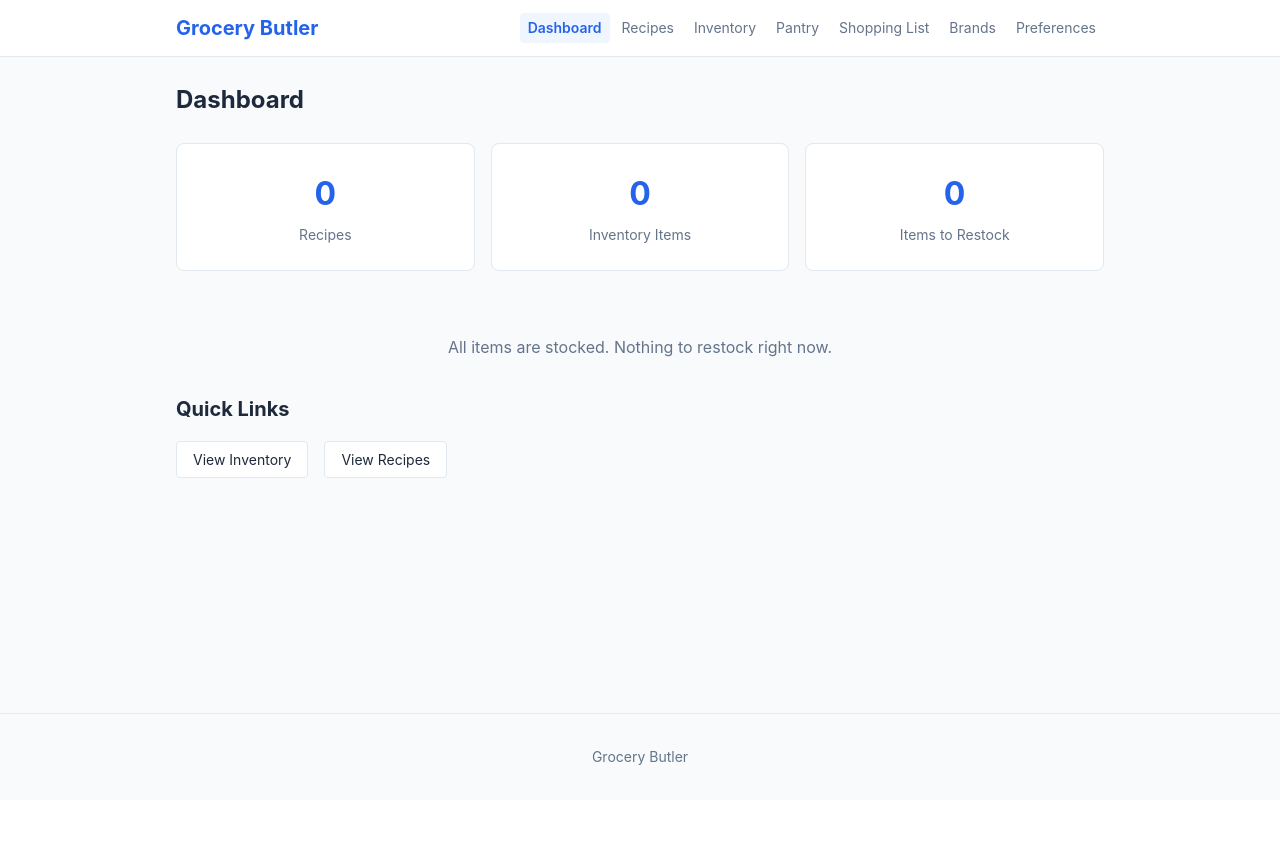
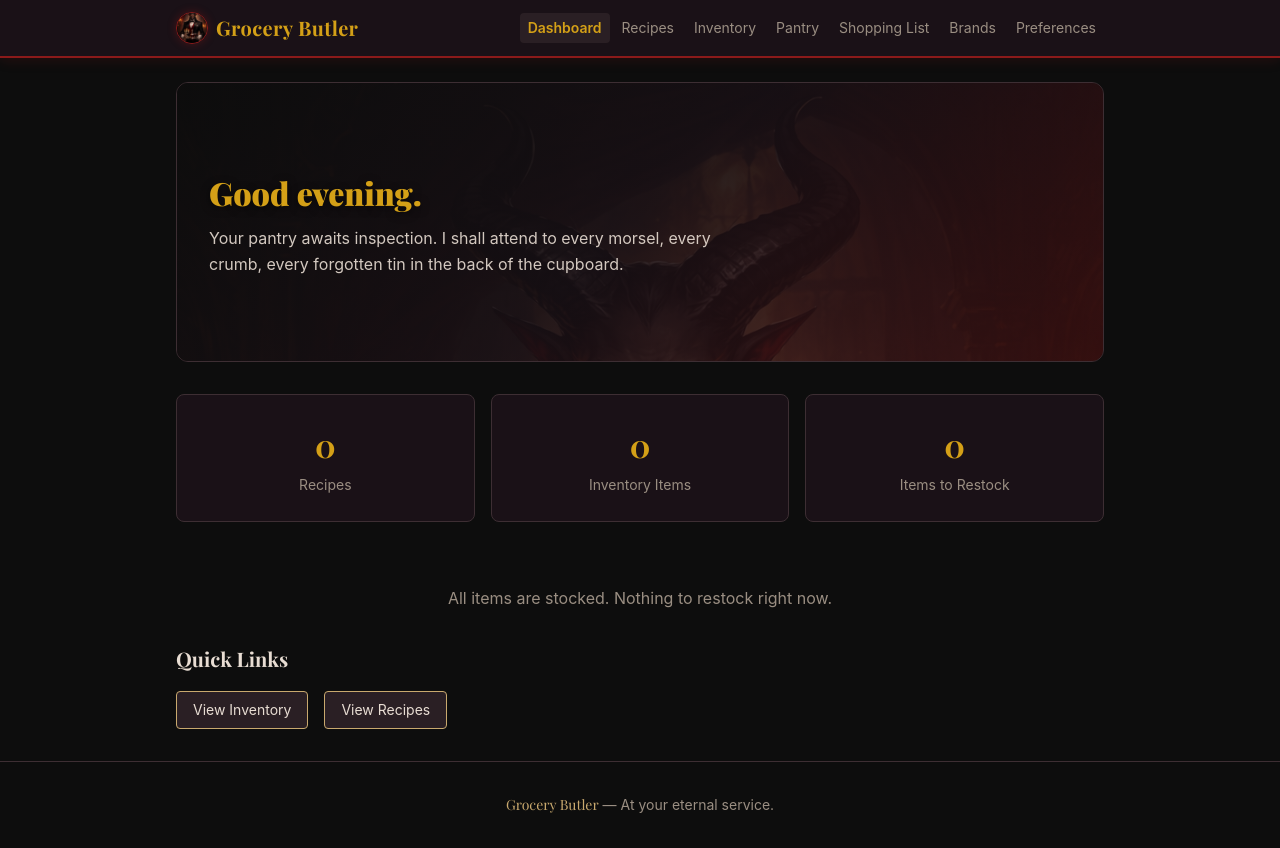
Before and after one commit to Geoffe-Ga/grocery-butler, a Flask app: page / in a window 1280 px wide. Before the commit the page ends 765 px from the top, so only its background shows below. Run offline with Flask 3, Linux system fonts and the light colour scheme; data that the repository does not hold is empty.

Commit message:
feat: dark gothic redesign with satan butler branding
Overhaul the web UI to a dark gothic theme with crimson primary,
gold accents, and Playfair Display serif headings. Add satan-butler
hero image on the dashboard and nav brand icon.

Co-Authored-By: Claude Opus 4.6 <noreply@anthropic.com>

```diff
--- a/grocery_butler/static/css/style.css
+++ b/grocery_butler/static/css/style.css
@@ -1,22 +1,28 @@
-/* Grocery Butler — custom properties and base styles */
+/* Grocery Butler — Dark Gothic Theme */
+
+@import url('https://fonts.googleapis.com/css2?family=Playfair+Display:wght@400;600;700;900&display=swap');
 
 :root {
-    /* Colors */
-    --color-primary: #2563eb;
-    --color-primary-hover: #1d4ed8;
-    --color-on-hand: #16a34a;
-    --color-on-hand-bg: #dcfce7;
-    --color-low: #ca8a04;
-    --color-low-bg: #fef9c3;
-    --color-out: #dc2626;
-    --color-out-bg: #fee2e2;
-    --color-bg: #f8fafc;
-    --color-surface: #ffffff;
-    --color-text: #1e293b;
-    --color-text-muted: #64748b;
-    --color-border: #e2e8f0;
-    --color-flash-success: #16a34a;
-    --color-flash-error: #dc2626;
+    /* Dark Gothic Color Palette */
+    --color-primary: #8b1a1a;
+    --color-primary-hover: #a52222;
+    --color-primary-glow: rgba(139, 26, 26, 0.4);
+    --color-accent: #d4a017;
+    --color-accent-muted: #c9a96e;
+    --color-on-hand: #2d6a30;
+    --color-on-hand-bg: rgba(45, 106, 48, 0.15);
+    --color-low: #b8860b;
+    --color-low-bg: rgba(184, 134, 11, 0.15);
+    --color-out: #c0392b;
+    --color-out-bg: rgba(192, 57, 43, 0.15);
+    --color-bg: #0d0d0d;
+    --color-surface: #1a1117;
+    --color-surface-raised: #2a1f24;
+    --color-text: #e8ddd3;
+    --color-text-muted: #9a8e82;
+    --color-border: #3d2e33;
+    --color-flash-success: #4caf50;
+    --color-flash-error: #c0392b;
 
     /* Layout */
     --max-width: 960px;
@@ -30,10 +36,12 @@
     /* Typography */
     --font-family: -apple-system, BlinkMacSystemFont, "Segoe UI", Roboto,
         "Helvetica Neue", Arial, sans-serif;
+    --font-heading: "Playfair Display", Georgia, "Times New Roman", serif;
     --font-size-sm: 0.875rem;
     --font-size-base: 1rem;
     --font-size-lg: 1.25rem;
     --font-size-xl: 1.5rem;
+    --font-size-2xl: 2rem;
 
     /* Borders */
     --radius-sm: 4px;
@@ -78,10 +86,11 @@ main.container {
 /* Navigation */
 .nav-bar {
     background: var(--color-surface);
-    border-bottom: 1px solid var(--color-border);
+    border-bottom: 2px solid var(--color-primary);
     position: sticky;
     top: 0;
     z-index: 100;
+    box-shadow: 0 2px 12px rgba(139, 26, 26, 0.2);
 }
 
 .nav-container {
@@ -95,11 +104,25 @@ main.container {
 }
 
 .nav-brand {
+    font-family: var(--font-heading);
     font-weight: 700;
     font-size: var(--font-size-lg);
-    color: var(--color-primary);
+    color: var(--color-accent);
     text-decoration: none;
     margin-right: auto;
+    display: flex;
+    align-items: center;
+    gap: var(--spacing-sm);
+    letter-spacing: 0.02em;
+}
+
+.nav-brand-icon {
+    width: 32px;
+    height: 32px;
+    border-radius: 50%;
+    object-fit: cover;
+    border: 1px solid var(--color-primary);
+    box-shadow: 0 0 8px var(--color-primary-glow);
 }
 
 .nav-toggle {
@@ -138,14 +161,14 @@ main.container {
 }
 
 .nav-link:hover {
-    color: var(--color-primary);
-    background: var(--color-bg);
+    color: var(--color-accent);
+    background: var(--color-surface-raised);
 }
 
 .nav-link.active {
-    color: var(--color-primary);
+    color: var(--color-accent);
     font-weight: 600;
-    background: #eff6ff;
+    background: var(--color-surface-raised);
 }
 
 /* Mobile nav */
@@ -210,6 +233,11 @@ main.container {
 }
 
 /* Headings */
+h1, h2, h3 {
+    font-family: var(--font-heading);
+    color: var(--color-text);
+}
+
 h1 {
     font-size: var(--font-size-xl);
     margin-bottom: var(--spacing-lg);
@@ -231,27 +259,31 @@ h2 {
     cursor: pointer;
     text-decoration: none;
     text-align: center;
-    transition: background 0.15s, border-color 0.15s;
+    transition: background 0.15s, border-color 0.15s, box-shadow 0.15s;
     line-height: 1.4;
 }
 
 .btn-primary {
     background: var(--color-primary);
     color: #fff;
+    border-color: var(--color-primary);
 }
 
 .btn-primary:hover {
     background: var(--color-primary-hover);
+    box-shadow: 0 0 12px var(--color-primary-glow);
 }
 
 .btn-secondary {
-    background: var(--color-surface);
+    background: var(--color-surface-raised);
     color: var(--color-text);
-    border-color: var(--color-border);
+    border-color: var(--color-accent-muted);
 }
 
 .btn-secondary:hover {
-    background: var(--color-bg);
+    background: var(--color-surface);
+    border-color: var(--color-accent);
+    color: var(--color-accent);
 }
 
 /* Status buttons */
@@ -315,6 +347,62 @@ h2 {
     color: var(--color-out);
 }
 
+/* Hero section */
+.hero {
+    position: relative;
+    border-radius: var(--radius-lg);
+    overflow: hidden;
+    margin-bottom: var(--spacing-xl);
+    border: 1px solid var(--color-border);
+    min-height: 280px;
+    display: flex;
+    align-items: center;
+}
+
+.hero-image {
+    position: absolute;
+    inset: 0;
+    width: 100%;
+    height: 100%;
+    object-fit: cover;
+    object-position: center top;
+    opacity: 0.35;
+}
+
+.hero-overlay {
+    position: absolute;
+    inset: 0;
+    background: linear-gradient(
+        135deg,
+        rgba(13, 13, 13, 0.85) 0%,
+        rgba(26, 17, 23, 0.7) 50%,
+        rgba(139, 26, 26, 0.3) 100%
+    );
+}
+
+.hero-content {
+    position: relative;
+    z-index: 1;
+    padding: var(--spacing-xl);
+    max-width: 600px;
+}
+
+.hero-title {
+    font-family: var(--font-heading);
+    font-size: var(--font-size-2xl);
+    font-weight: 900;
+    color: var(--color-accent);
+    margin-bottom: var(--spacing-sm);
+    text-shadow: 0 2px 8px rgba(0, 0, 0, 0.6);
+}
+
+.hero-subtitle {
+    font-size: var(--font-size-base);
+    color: var(--color-text);
+    opacity: 0.9;
+    line-height: 1.6;
+}
+
 /* Stats grid */
 .stats-grid {
     display: grid;
@@ -335,9 +423,10 @@ h2 {
 }
 
 .stat-value {
+    font-family: var(--font-heading);
     font-size: 2rem;
     font-weight: 700;
-    color: var(--color-primary);
+    color: var(--color-accent);
 }
 
 .stat-label {
@@ -834,6 +930,11 @@ h2 {
     margin-top: auto;
 }
 
+.footer-brand {
+    color: var(--color-accent-muted);
+    font-family: var(--font-heading);
+}
+
 /* Mobile stacking */
 @media (max-width: 600px) {
     .form-row {
--- a/grocery_butler/templates/base.html
+++ b/grocery_butler/templates/base.html
@@ -4,12 +4,18 @@
     <meta charset="UTF-8">
     <meta name="viewport" content="width=device-width, initial-scale=1.0">
     <title>{% block title %}Grocery Butler{% endblock %}</title>
+    <link rel="preconnect" href="https://fonts.googleapis.com">
+    <link rel="preconnect" href="https://fonts.gstatic.com" crossorigin>
     <link rel="stylesheet" href="{{ url_for('static', filename='css/style.css') }}">
 </head>
 <body>
     <nav class="nav-bar" role="navigation" aria-label="Main navigation">
         <div class="nav-container">
-            <a href="/" class="nav-brand">Grocery Butler</a>
+            <a href="/" class="nav-brand">
+                <img src="{{ url_for('static', filename='img/satan-butler.png') }}"
+                     alt="" class="nav-brand-icon" width="32" height="32">
+                Grocery Butler
+            </a>
             <button class="nav-toggle" aria-label="Toggle navigation" aria-expanded="false">
                 <span class="nav-toggle-bar"></span>
                 <span class="nav-toggle-bar"></span>
@@ -48,7 +54,7 @@
 
     <footer class="footer">
         <div class="container">
-            <p>Grocery Butler</p>
+            <p><span class="footer-brand">Grocery Butler</span> &mdash; At your eternal service.</p>
         </div>
     </footer>
 
--- a/grocery_butler/templates/dashboard.html
+++ b/grocery_butler/templates/dashboard.html
@@ -3,7 +3,15 @@
 {% block title %}Dashboard - Grocery Butler{% endblock %}
 
 {% block content %}
-<h1>Dashboard</h1>
+<section class="hero">
+    <img src="{{ url_for('static', filename='img/satan-butler.png') }}"
+         alt="The Grocery Butler" class="hero-image">
+    <div class="hero-overlay"></div>
+    <div class="hero-content">
+        <h1 class="hero-title">Good evening.</h1>
+        <p class="hero-subtitle">Your pantry awaits inspection. I shall attend to every morsel, every crumb, every forgotten tin in the back of the cupboard.</p>
+    </div>
+</section>
 
 <section class="stats-grid">
     <div class="stat-card">
```
Also changed, not shown: other parts of grocery_butler/static/css/style.css (+21 -6 lines), grocery_butler/static/img/satan-butler.png (added).
